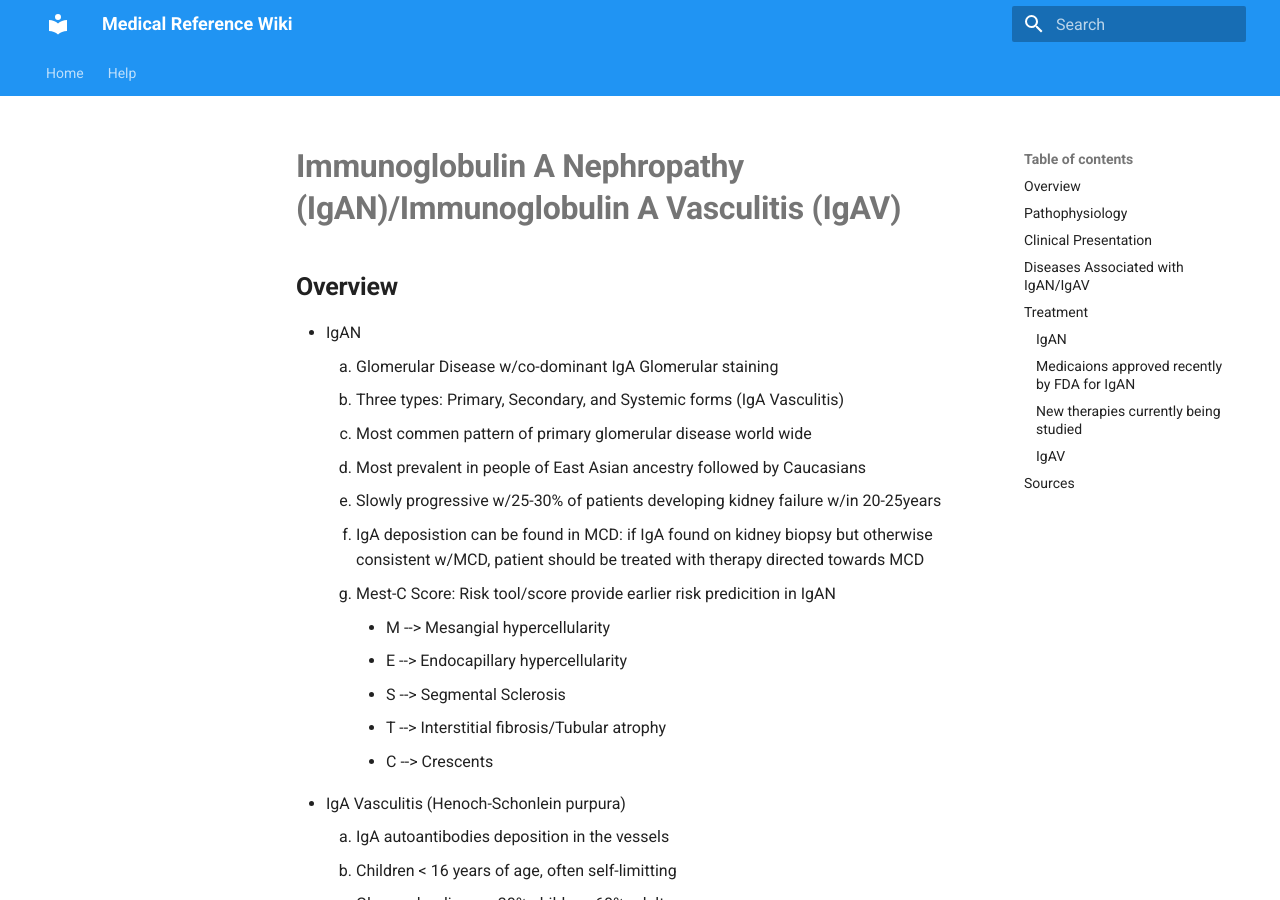
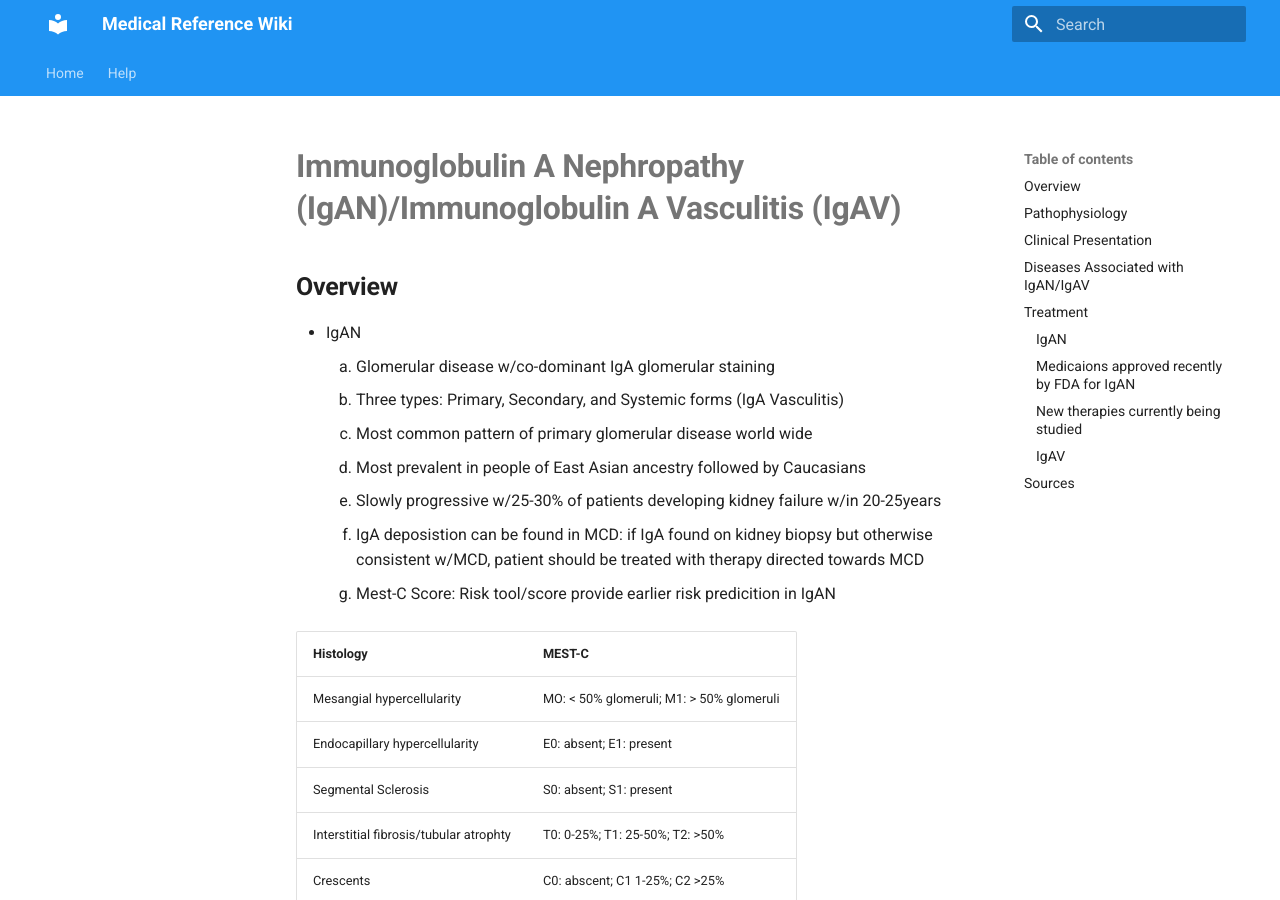
Before and after one commit to TTUNEPH2025/GN, an MkDocs documentation site: the page built from docs/IGAN.md, in a window 1280 px wide and 900 px high. Built offline with MkDocs 1.6.1 and Material for MkDocs 9.7.7, drawn with Linux system fonts in a browser that asks for light colours.

Commit message:
Update IGAN.md

```diff
--- a/docs/IGAN.md
+++ b/docs/IGAN.md
@@ -1,18 +1,22 @@
 # **Immunoglobulin A Nephropathy (IgAN)/Immunoglobulin A Vasculitis (IgAV)**
 ## **Overview**
  * IgAN
-      1. Glomerular Disease w/co-dominant IgA Glomerular staining
+      1. Glomerular disease w/co-dominant IgA glomerular staining
       2. Three types: Primary, Secondary, and Systemic forms (IgA Vasculitis)
-      3. Most commen pattern of primary glomerular disease world wide
+      3. Most common pattern of primary glomerular disease world wide
       4. Most prevalent in people of East Asian ancestry followed by Caucasians
       5. Slowly progressive w/25-30% of patients developing kidney failure w/in 20-25years
       6. IgA deposistion can be found in MCD: if IgA found on kidney biopsy but otherwise consistent w/MCD, patient should be treated with therapy directed towards MCD
       7. Mest-C Score: Risk tool/score provide earlier risk predicition in IgAN
-         - M --> Mesangial hypercellularity
-         - E --> Endocapillary hypercellularity
-         - S --> Segmental Sclerosis
-         - T --> Interstitial fibrosis/Tubular atrophy
-         - C --> Crescents
+
+|Histology|MEST-C|
+|---------|------|
+|Mesangial hypercellularity| MO: < 50% glomeruli; M1: > 50% glomeruli|
+|Endocapillary hypercellularity| E0: absent; E1: present|
+|Segmental Sclerosis|S0: absent; S1: present|
+|Interstitial fibrosis/tubular atrophty|T0: 0-25%; T1: 25-50%; T2: >50%|
+|Crescents| C0: abscent; C1 1-25%; C2 >25%|
+
  * IgA Vasculitis (Henoch-Schonlein purpura)
       1. IgA autoantibodies deposition in the vessels
       2. Children < 16 years of age, often self-limitting
```
